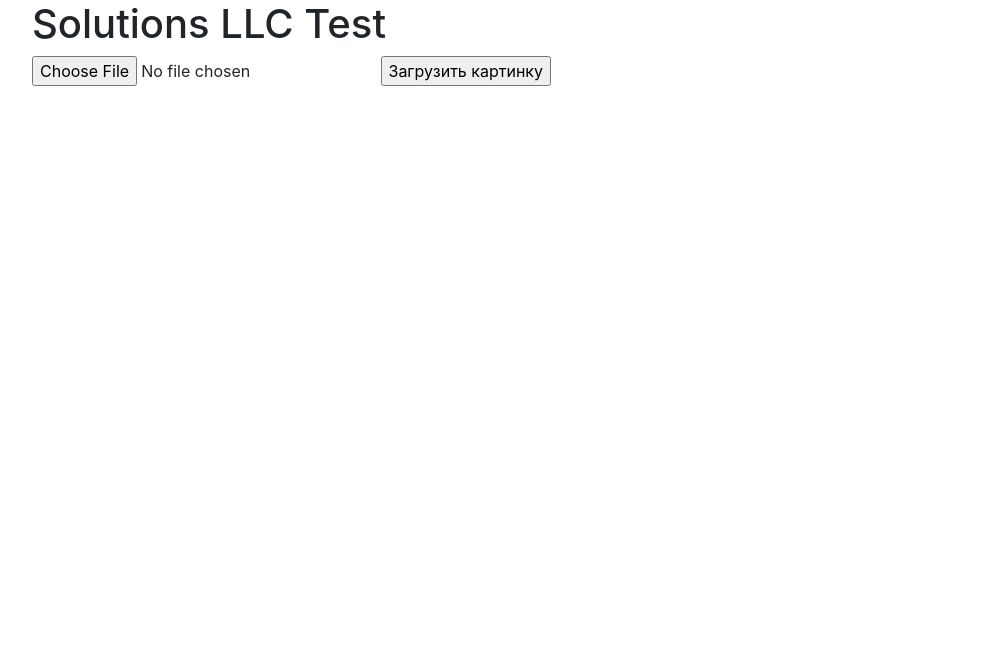
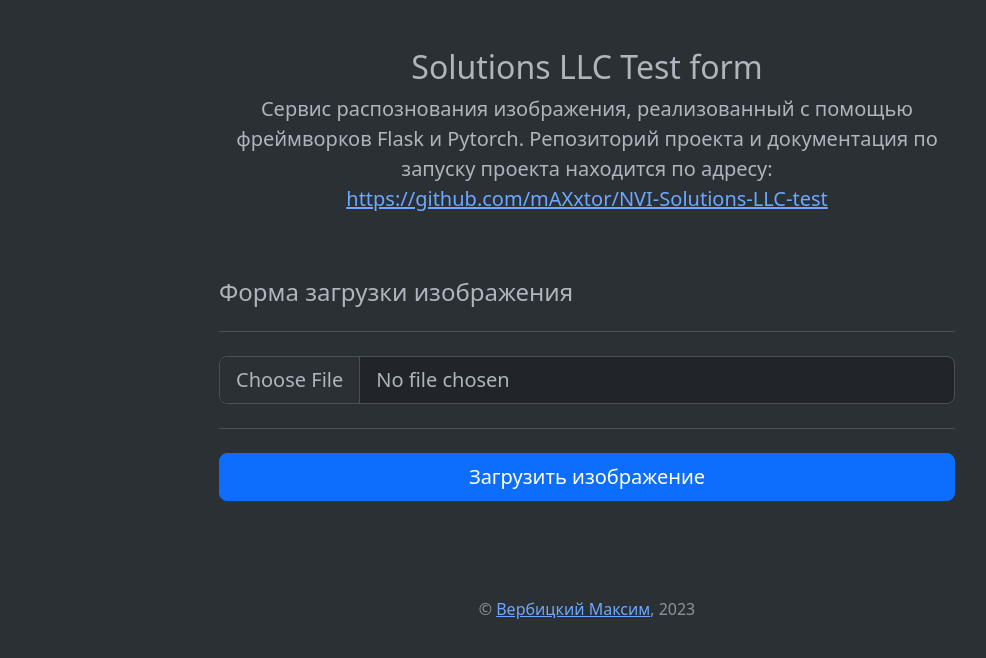
Before and after one commit to mAXxtor/NVI-Solutions-LLC-test, a Flask app: page / in a window 1280 px wide. Shown: the top 658 px of the page, without its empty margins (53-1039 px from the left). Run offline with Flask 3, Linux system fonts and the light colour scheme; some libraries are stand-ins or nearby versions.

Commit message:
rebuild templates

```diff
--- a/templates/base.html
+++ b/templates/base.html
@@ -1,24 +1,22 @@
 <!doctype html>
-<html lang="en">
+<html lang="ru" data-bs-theme="dark">
   <head>
-    <!-- Required meta tags -->
     <meta charset="utf-8">
     <meta name="viewport" content="width=device-width, initial-scale=1, shrink-to-fit=no">
-
-    <!-- Bootstrap CSS -->
-    <link rel="stylesheet" href="https://stackpath.bootstrapcdn.com/bootstrap/4.3.1/css/bootstrap.min.css" integrity="sha384-ggOyR0iXCbMQv3Xipma34MD+dH/1fQ784/j6cY/iJTQUOhcWr7x9JvoRxT2MZw1T" crossorigin="anonymous">
-
-    <title>{% block title %} {% endblock %}</title>
+    <link rel="stylesheet" href="https://cdn.jsdelivr.net/npm/bootstrap@5.3.0/dist/css/bootstrap.min.css">
+    <title>{% block title %}Title{% endblock %}</title>
   </head>
-  <body>
-
+  <body class="bg-body-tertiary">
     <div class="container">
-        {% block content %} {% endblock %}
+      <main>
+        {% block content %}
+        {% endblock %}
+      </main>
+      <footer class="my-5 pt-5 text-body-secondary text-center text-small">
+        <p class="mb-1">
+          ©&nbsp;<a href="https://sadrobot.app/cv/maxxtor/">Вербицкий Максим</a>, 2023
+        </p>
+      </footer>
     </div>
-    <!-- Optional JavaScript -->
-    <!-- jQuery first, then Popper.js, then Bootstrap JS -->
-    <script src="https://code.jquery.com/jquery-3.3.1.slim.min.js" integrity="sha384-q8i/X+965DzO0rT7abK41JStQIAqVgRVzpbzo5smXKp4YfRvH+8abtTE1Pi6jizo" crossorigin="anonymous"></script>
-    <script src="https://cdnjs.cloudflare.com/ajax/libs/popper.js/1.14.7/umd/popper.min.js" integrity="sha384-UO2eT0CpHqdSJQ6hJty5KVphtPhzWj9WO1clHTMGa3JDZwrnQq4sF86dIHNDz0W1" crossorigin="anonymous"></script>
-    <script src="https://stackpath.bootstrapcdn.com/bootstrap/4.3.1/js/bootstrap.min.js" integrity="sha384-JjSmVgyd0p3pXB1rRibZUAYoIIy6OrQ6VrjIEaFf/nJGzIxFDsf4x0xIM+B07jRM" crossorigin="anonymous"></script>
   </body>
 </html>
--- a/templates/index.html
+++ b/templates/index.html
@@ -1,28 +1,51 @@
 {% extends 'base.html' %}
+{% block title %}Solutions LLC Test form{% endblock %}
 
 {% block content %}
-  <h1>{% block title %} Solutions LLC Test {% endblock %}</h1>
-  <form method=post enctype=multipart/form-data>
-    <input type=file name=file accept='image/*'>
-    <input type=submit value='Загрузить картинку'>
-  </form><br>
+<div class="row align-items-center" style="min-height: 20rem;">
+  <div class="col-8 offset-2">
+
+    <!-- Intro -->
+    <div class="py-5 text-center">
+      <h2>Solutions LLC Test form</h2>
+      <p class="lead">
+        Сервис распознования изображения, реализованный с помощью фреймворков Flask и Pytorch. Репозиторий проекта и документация по запуску проекта находится по адресу:
+        <br><a href="https://github.com/mAXxtor/NVI-Solutions-LLC-test" target="_blank">https://github.com/mAXxtor/NVI-Solutions-LLC-test</a>
+      </p>
+    </div>
+
+    <!-- Result table -->
     {% if category %}
-    <table border='1'>
+    <div class="py-5 text-center">
+      <table class="table">
+        <thead>
           <tr>
-        <th>Редультат</th>
+            <th scope="col">Ширина, px</th>
+            <th scope="col">Высота, px</th>
+            <th scope="col">Категория</th>
           </tr>
+        </thead>
+        <tbody>
           <tr>
-        <td>Ширина</td>
             <td>{{ width }}</td>
-      </tr>
-      <tr>
-        <td>Высота</td>
             <td>{{ height }}</td>
-      </tr>
-      <tr>
-        <td>Результат</td>
             <td>{{ category }}</td>
           </tr>
+        </tbody>
       </table>
+    </div>
     {% endif %}
+
+    <!-- Form -->
+    <h4 class="mb-3">Форма загрузки изображения</h4>
+    <form method=post enctype=multipart/form-data>
+      <hr class="my-4">
+      <div>
+        <input class="form-control form-control-lg" id="formFileLg" type=file name=file accept='image/*' required>
+      </div>
+      <hr class="my-4">
+      <button class="w-100 btn btn-primary btn-lg" type="submit">Загрузить изображение</button>
+    </form>
+  </div>
+</div>
 {% endblock %}
```
Lines whose indentation alone changed are shown as unchanged.
